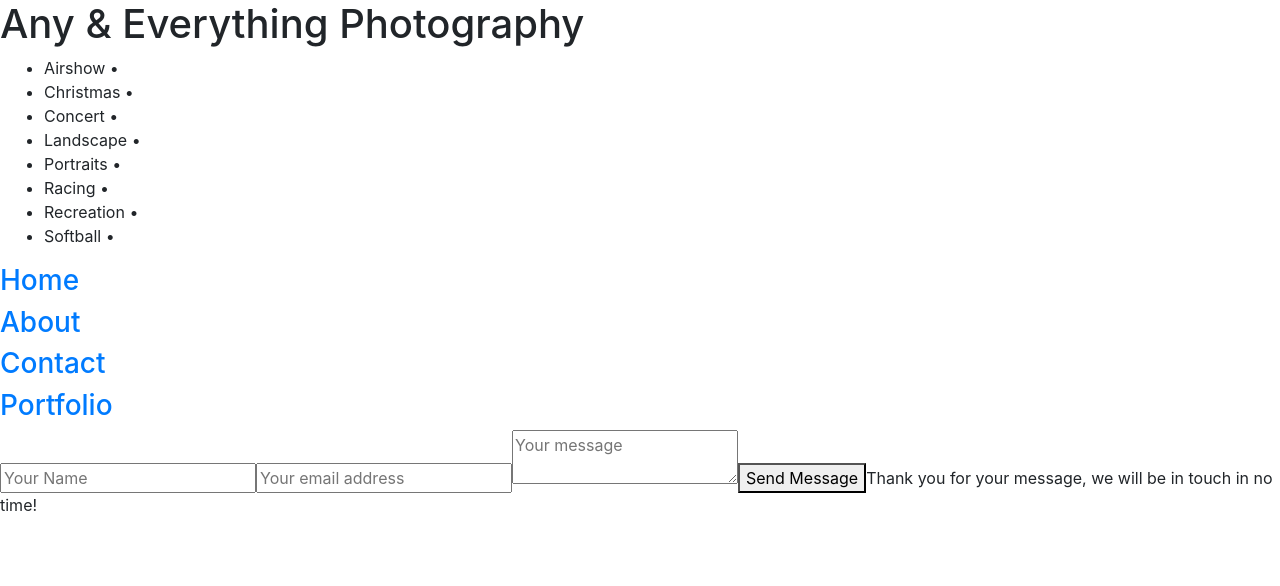
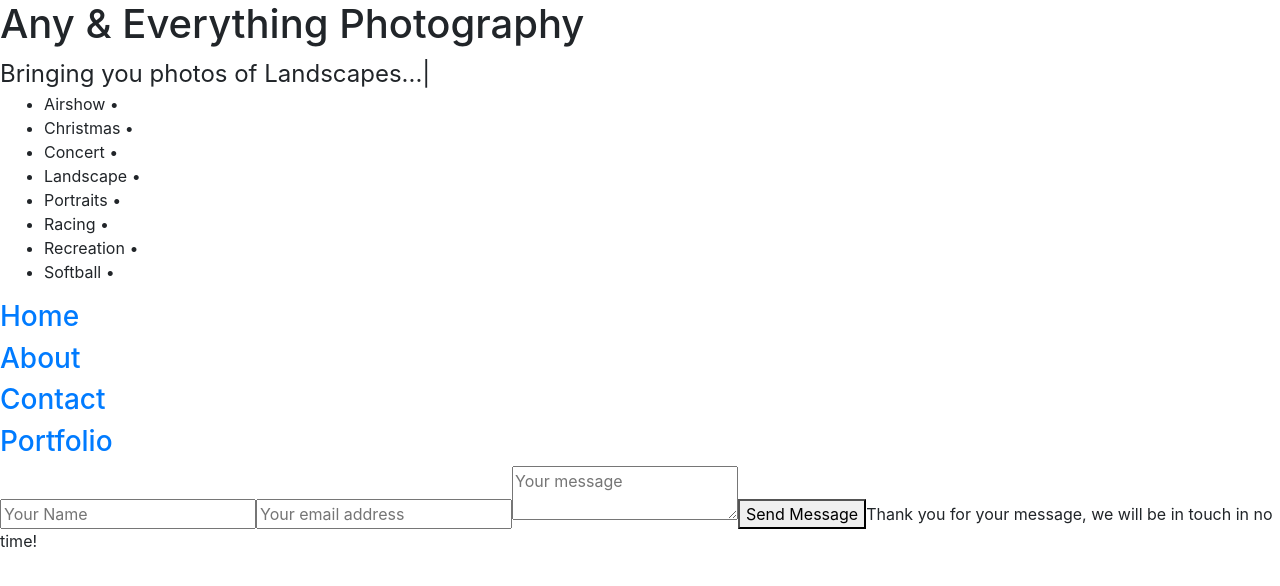
Before and after one commit to ejimenez22/Any-and-everything-photopraphy-v2, a React (Create React App) app in the folder any/: page /contact in a window 1280 px wide. Shown: the top 586 px of the page. Built offline with nearby package versions, Linux system fonts and the light colour scheme.

Commit message:
add type text animation to home page

```diff
--- a/any/package.json
+++ b/any/package.json
@@ -10,9 +10,11 @@
     "better-react-carousel": "^1.1.1",
     "emailjs-com": "^3.2.0",
     "react": "^18.2.0",
+    "react-burger-menu": "^3.0.8",
     "react-dom": "^18.2.0",
     "react-router-dom": "^6.3.0",
     "react-scripts": "5.0.1",
+    "react-type-animation": "^2.1.1",
     "web-vitals": "^2.1.4"
   },
   "scripts": {
--- a/any/src/components/Header/index.js
+++ b/any/src/components/Header/index.js
@@ -1,4 +1,5 @@
 import React from "react";
+import { TypeAnimation } from 'react-type-animation';
 
 
 function Header(props) {
@@ -12,6 +13,29 @@ function Header(props) {
       <section>
         <header></header>
         <h1> Any & Everything Photography </h1>
+        <TypeAnimation
+          sequence={[
+            'Bringing you photos of Airshows...',
+            1000,
+            'Bringing you photos of Landscapes...',
+            1000,
+            'Bringing you photos of Concerts...',
+            1000,
+            'Bringing you photos of Portraits...',
+            1000,
+            'Bringing you photos of Racing...',
+            1000,
+            'Bringing you photos of Softball...',
+            1000,
+            () => {
+              console.log('Done typing!');
+            }
+          ]}
+          wrapper="div"
+          cursor={true}
+          repeat={Infinity}
+          style={{ fontSize: '1.5em' }}
+        />
         <div>
           <nav>
             <ul>
--- a/any/src/components/Nav/index.js
+++ b/any/src/components/Nav/index.js
@@ -1,5 +1,6 @@
 import React from "react";
 import { NavLink } from "react-router-dom";
+import { slide as Menu } from 'react-burger-menu';
 
 function Nav() {
 
```
Also changed, not shown: 1 other file (tests, documents, lock files or other folders).
